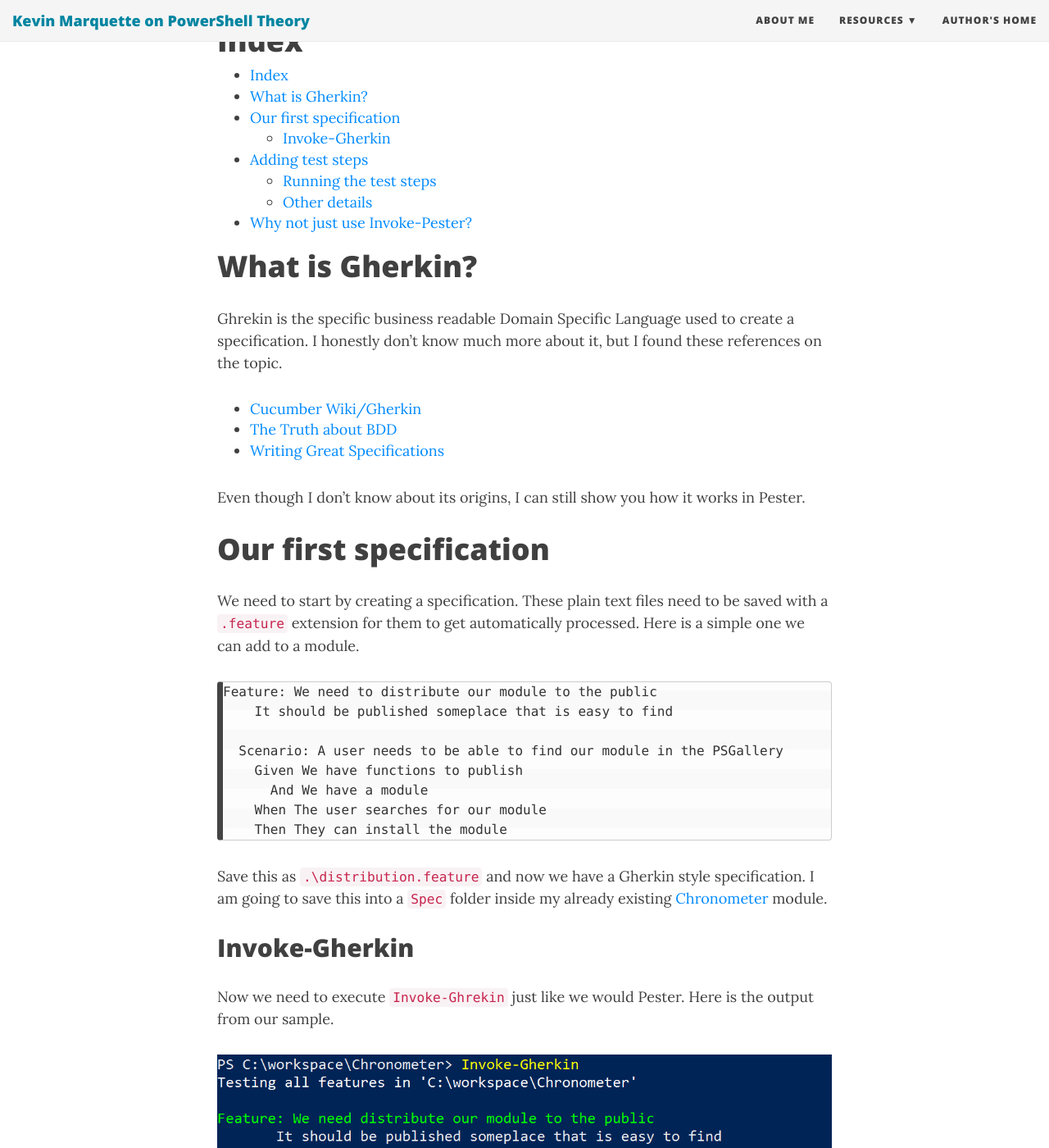
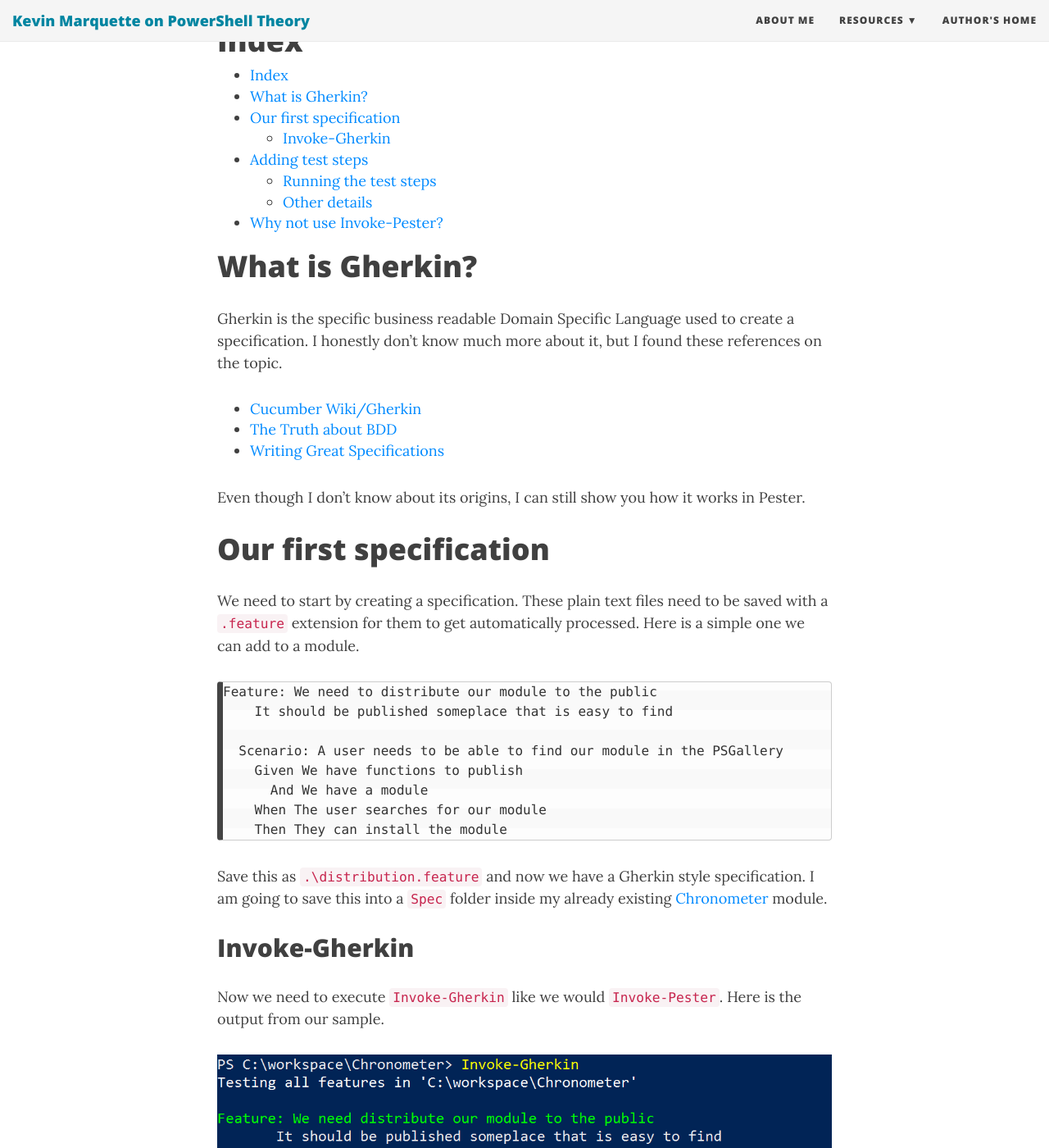
Before and after one commit to KevinMarquette/kevinmarquette.github.io, a Jekyll site: the page built from _posts/2017-03-17-Powershell-Gherkin-specification-validation.md, in a window 1280 px wide and 1400 px high, scrolled down 572 px. Shown: the whole window at 82% size. Built offline with Jekyll 4.4.1, drawn with Linux system fonts in a browser that asks for light colours; nearby versions of some CDN libraries; some of the changed text lies outside the part shown.

Commit message:
spelling

```diff
--- a/_posts/2017-03-17-Powershell-Gherkin-specification-validation.md
+++ b/_posts/2017-03-17-Powershell-Gherkin-specification-validation.md
@@ -16,7 +16,7 @@ This feature allows you to define your features and specifications in a simple b
 
 # What is Gherkin?
 
-Ghrekin is the specific business readable Domain Specific Language used to create a specification. I honestly don't know much more about it, but I found these references on the topic.
+Gherkin is the specific business readable Domain Specific Language used to create a specification. I honestly don't know much more about it, but I found these references on the topic.
 
 * [Cucumber Wiki/Gherkin](https://github.com/cucumber/cucumber/wiki/Gherkin)
 * [The Truth about BDD](https://sites.google.com/site/unclebobconsultingllc/the-truth-about-bdd)
@@ -40,7 +40,7 @@ Save this as `.\distribution.feature` and now we have a Gherkin style specificat
 
 ## Invoke-Gherkin
 
-Now we need to execute `Invoke-Ghrekin` just like we would Pester. Here is the output from our sample.
+Now we need to execute `Invoke-Gherkin` like we would `Invoke-Pester`. Here is the output from our sample.
 
 ![Gherkin feature only](/img/gherkin-firstrun.png)
 
@@ -134,6 +134,6 @@ You also don't have to have a 1 to 1 mapping between step files and feature file
 Different specifications can have lines map to the same test as long as the text is an exact match. This is good when you have scenarios that have the same dependencies or a lot of overlapping steps.
 
 
-# Why not just use Invoke-Pester?
+# Why not use Invoke-Pester?
 
 Pester is good at a lot of things but it is built around one school of thought. Gherkin approaches the problem from a different prospective. This is just another tool for us to use. I feel like I have only scratched the surface on this but I wanted to shed some light on this feature that is fairly unknown.
```
